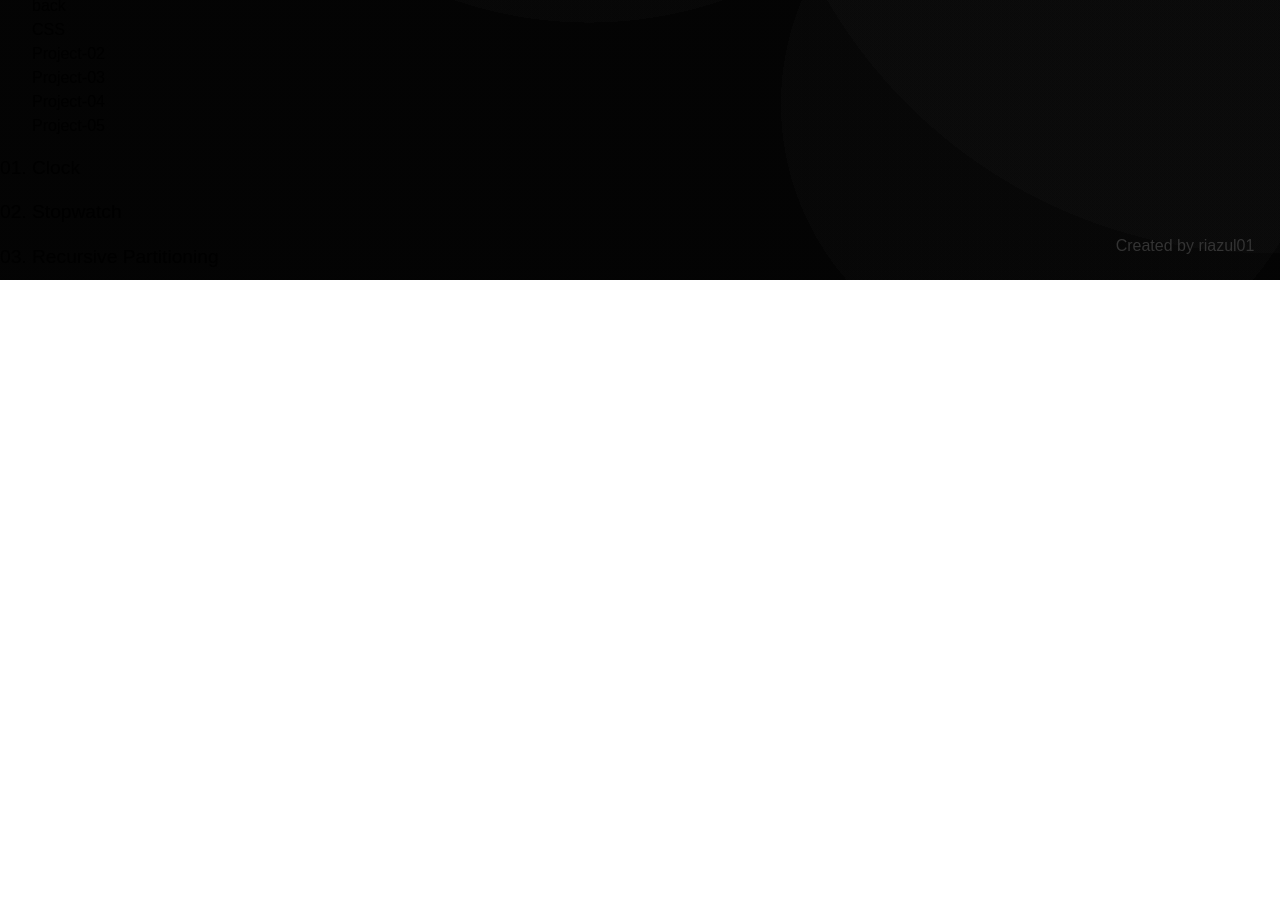
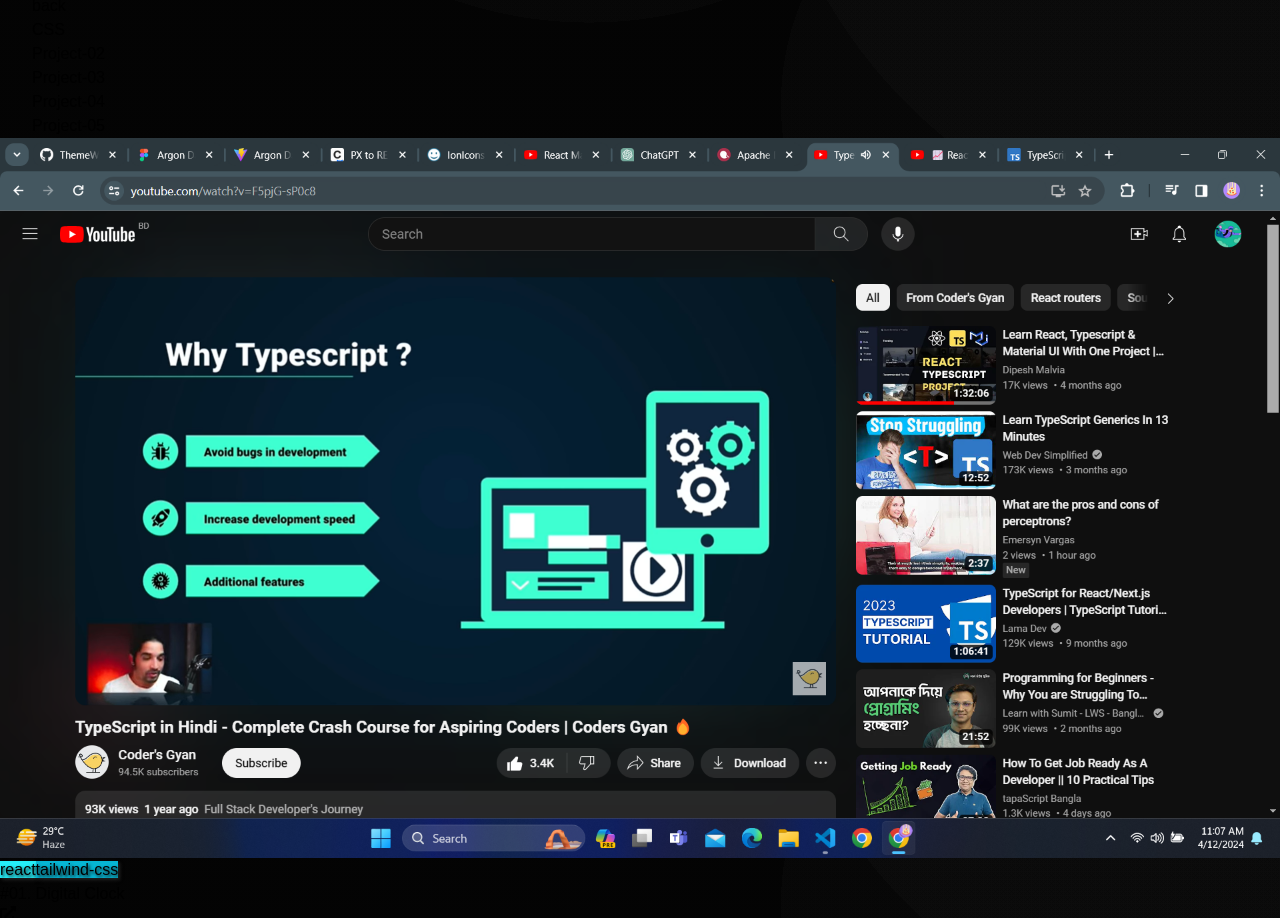
Before and after one commit to riazul01/reactor, a React (Vite) app: page / in a window 1280 px wide. Shown: the part 520-1438 px from the top of the page. Before the commit the page ends 800 px from the top, so only its background shows below. Built offline with nearby package versions, Linux system fonts and the light colour scheme; a web font is replaced by a local one.

Commit message:
project card ui completed

```diff
--- a/src/App.css
+++ b/src/App.css
@@ -138,3 +138,7 @@ body {
 .tags span.react {
   background: #25eef8;
 }
+
+.tags span.tailwind-css {
+  background: #06b6d4;
+}
--- /dev/null
+++ b/src/components/ProjectCard.jsx
@@ -0,0 +1,24 @@
+import React from 'react';
+import { Link } from 'react-router-dom';
+import { FaExternalLinkAlt } from "react-icons/fa";
+
+const ProjectCard = ({ data }) => {
+    return (
+        <div className="h-[300px] w-full flex flex-col items-center justify-center bg-[#111] border-[1px] border-[#000] rounded-[1.2rem] overflow-hidden">
+            <Link to={data.link} className="relative w-full h-[80%] overflow-hidden">
+                <img className="h-full w-full object-cover transform hover:scale-125 transition-all duration-300 ease-in-out" src={data.image} alt="thumb"/>
+                <div className="absolute bottom-[0.8rem] left-[1rem] flex items-center gap-[0.2rem] tags">
+                    {data.tags.map((tag, index) => {
+                        return <span key={index} className={`px-[0.6rem] py-[0.2rem] text-[0.9rem] font-[500] rounded-[1.2rem] ${tag}`}>{tag}</span>
+                    })}
+                </div>
+            </Link>
+            <div className="relative w-full h-[20%] flex items-center">
+                <Link to={data.link} className="project-title ps-[0.85rem] text-[1.2rem]" target="_blank" rel="noreferrer">{`#${(data.id).toString().padStart(2, '0')}. ${data.name}`}</Link>
+                <FaExternalLinkAlt className="icon-link text-[1.1rem] absolute top-[50%] right-[1rem] translate-y-[-50%] opacity-0 invisible pointer-events-none transition-all duration-300 ease-in-out"/>
+            </div>
+        </div>
+    );
+}
+
+export default ProjectCard;
--- a/src/pages/home/Home.jsx
+++ b/src/pages/home/Home.jsx
@@ -1,17 +1,31 @@
 import React from 'react';
-import { Link } from 'react-router-dom';
-import './home.css';
 import Header from '../../components/Header';
+import ProjectCard from '../../components/ProjectCard';
+
+import ClockImage from '../../assets/images/clock.png';
+
+const projectData = [
+    {
+        id: '1',
+        name: 'Digital Clock',
+        image: ClockImage,
+        tags: ['react', 'tailwind-css'],
+        link: '/clock'
+    }
+]
 
 const Home = () => {
-
-
     return (
         <div className="mx-auto px-[0.8rem] text-[#fff] h-auto w-full max-w-[1300px] min-h-[100vh] overflow-x-hidden">
             <Header/>
-            <Link to="/clock" className="projectLink">01. Clock</Link><br/>
+            <div className="py-[2rem] grid grid-cols-3">
+                {projectData.map((project) => {
+                    return <ProjectCard data={project}/>
+                })}
+            </div>
+            {/* <Link to="/clock" className="projectLink">01. Clock</Link><br/>
             <Link to="/stopwatch" className="projectLink">02. Stopwatch</Link><br/>
-            <Link to="/recursive-partitioning" className="projectLink">03. Recursive Partitioning</Link><br/>
+            <Link to="/recursive-partitioning" className="projectLink">03. Recursive Partitioning</Link><br/> */}
             <p className="footer">Created by <a href="https://github.com/riazul01" className="gitHubLink" target="_blank" rel="noreferrer">riazul01</a></p>
         </div>
     );
```
Also changed, not shown: src/assets/images/clock.png (added).
